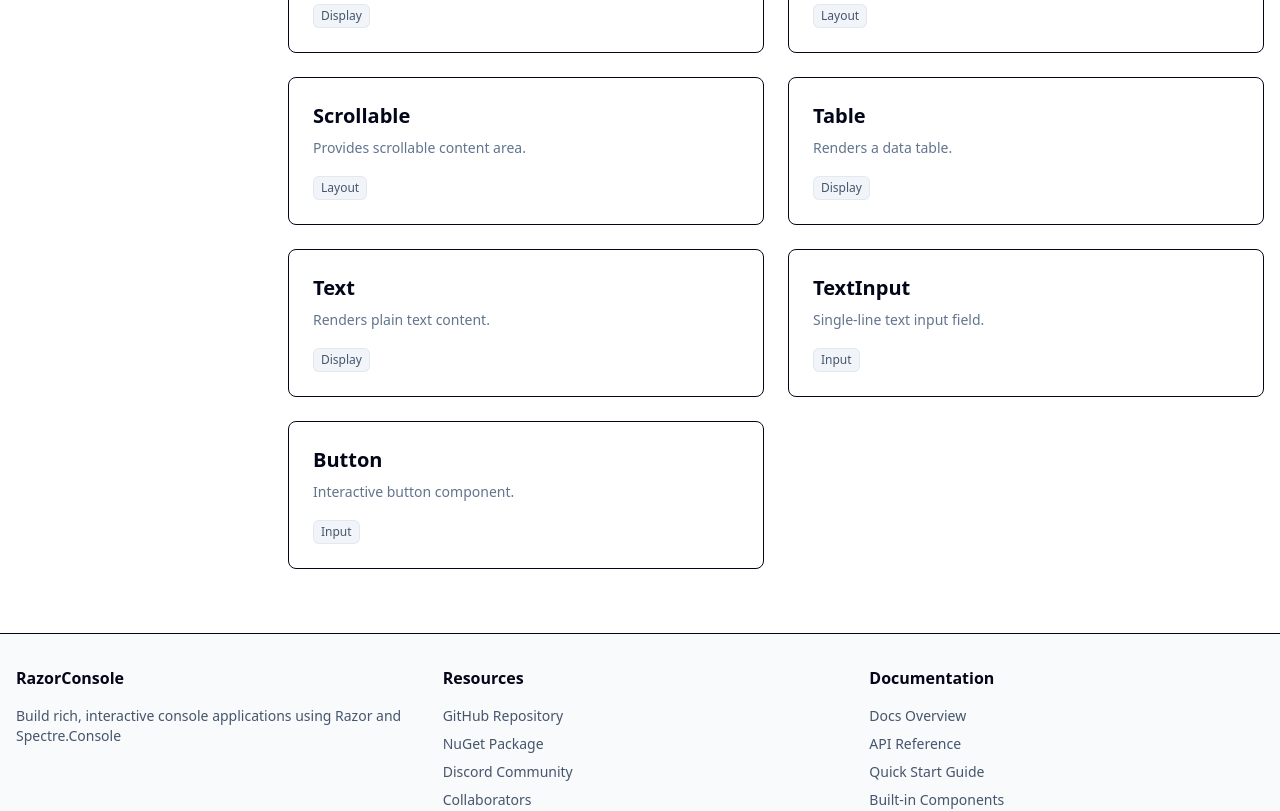
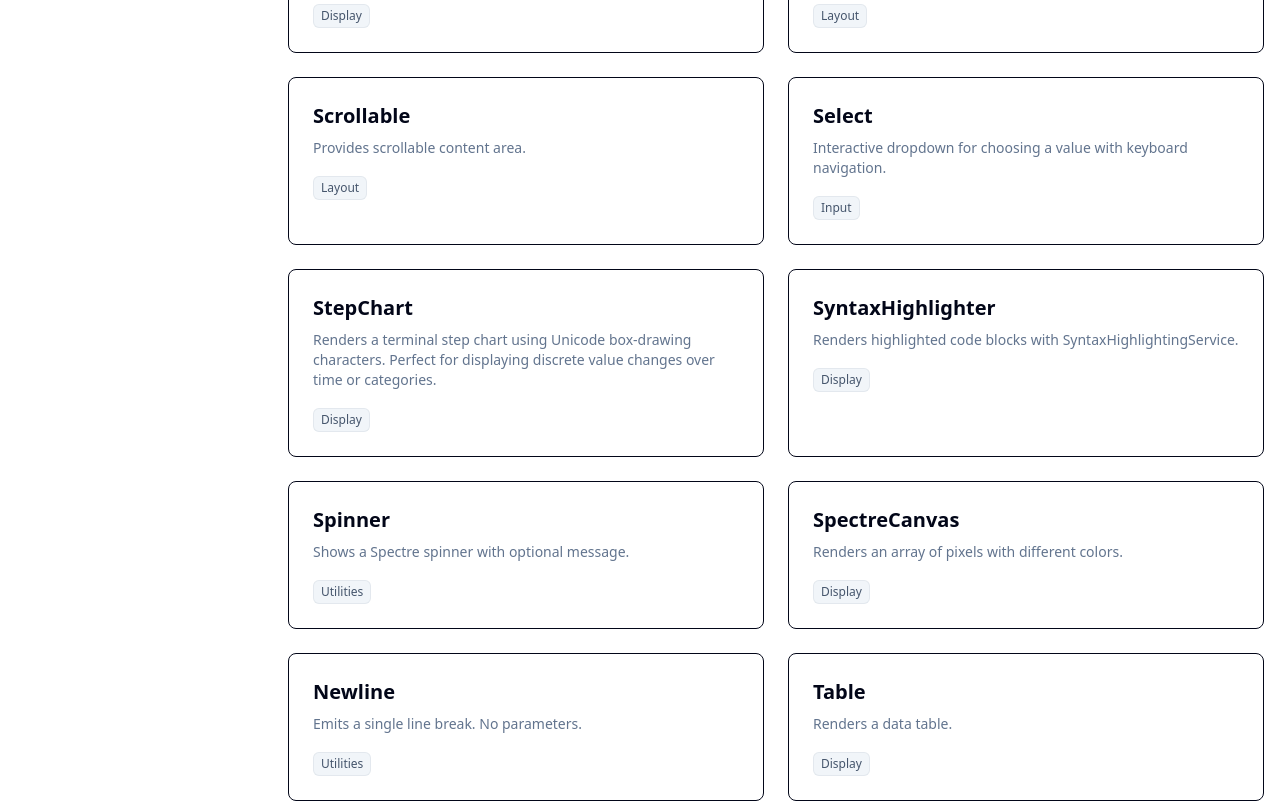
Before and after one commit to TeseySTD/RazorConsole, a React (Vite) app in the folder website/: page /components in a window 1280 px wide. Shown: the part 1220-2031 px from the top of the page. Built offline with nearby package versions, Linux system fonts and the light colour scheme; no server answers.

Commit message:
fix(website):Add missing components in components.generated.ts.

```diff
--- a/website/src/data/components.generated.ts
+++ b/website/src/data/components.generated.ts
@@ -68,25 +68,50 @@ export const componentMetadata: Record<string, Partial<ComponentInfo>> = {
     description: "Provides scrollable content area.",
     examples: ["Scrollable_1.razor"]
   },
+  Select: {
+      category: "Input",
+      description: "Interactive dropdown for choosing a value with keyboard navigation.",
+      examples: ["Select_1.razor"]
+  },
+  StepChart:{
+      category: "Display",
+      description: "Renders a terminal step chart using Unicode box-drawing characters. Perfect for displaying discrete value changes over time or categories.",
+      examples: ["StepChart1_.razor"]
+  },
+  SyntaxHighlighter:{
+      category: "Display",
+      description: "Renders highlighted code blocks with SyntaxHighlightingService.",
+      examples: ["SyntaxHighlighter_1.razor"]
+  },
+  Spinner:{
+      category: "Utilities",
+      description: "Shows a Spectre spinner with optional message.",
+      examples: ["Spinner_1.razor"]
+  },
+  SpectreCanvas:{
+      category: "Display",
+      description: "Renders an array of pixels with different colors.",
+      examples: ["SpectreCanvas_1.razor"]
+  },
+  Newline:{
+      category: "Utilities",
+      description: "Emits a single line break. No parameters.",
+      examples: ["Newline_1.razor"]
+  },
   Table: {
     category: "Display",
     description: "Renders a data table.",
     examples: ["Table_1.razor"]
-  },
-  Text: {
-    category: "Display",
-    description: "Renders plain text content.",
-    examples: ["Text_1.razor"]
   },
   TextInput: {
     category: "Input",
     description: "Single-line text input field.",
     examples: ["TextInput_1.razor"]
   },
-  Button: {
+  TextButton: {
     category: "Input",
     description: "Interactive button component.",
-    examples: ["Button_1.razor"]
+    examples: ["TextButton_1.razor"]
   },
 }
 
```
